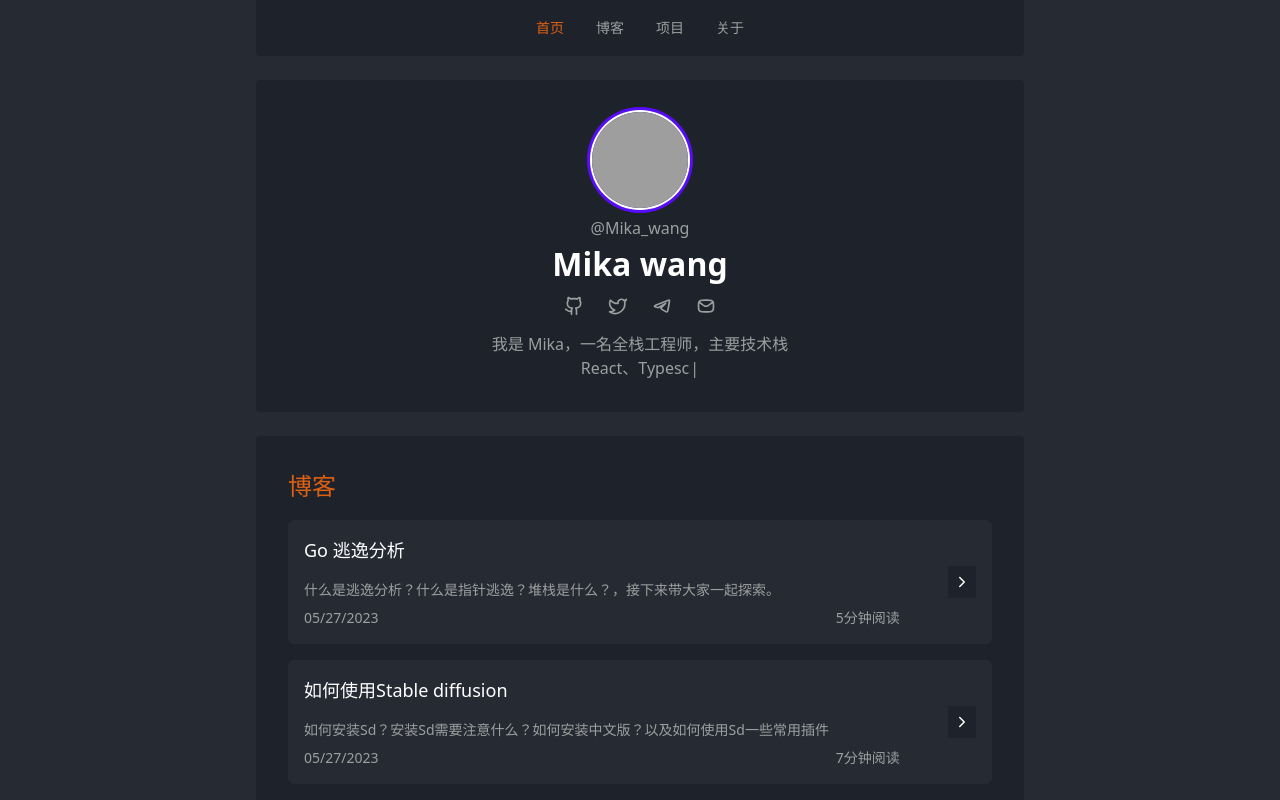
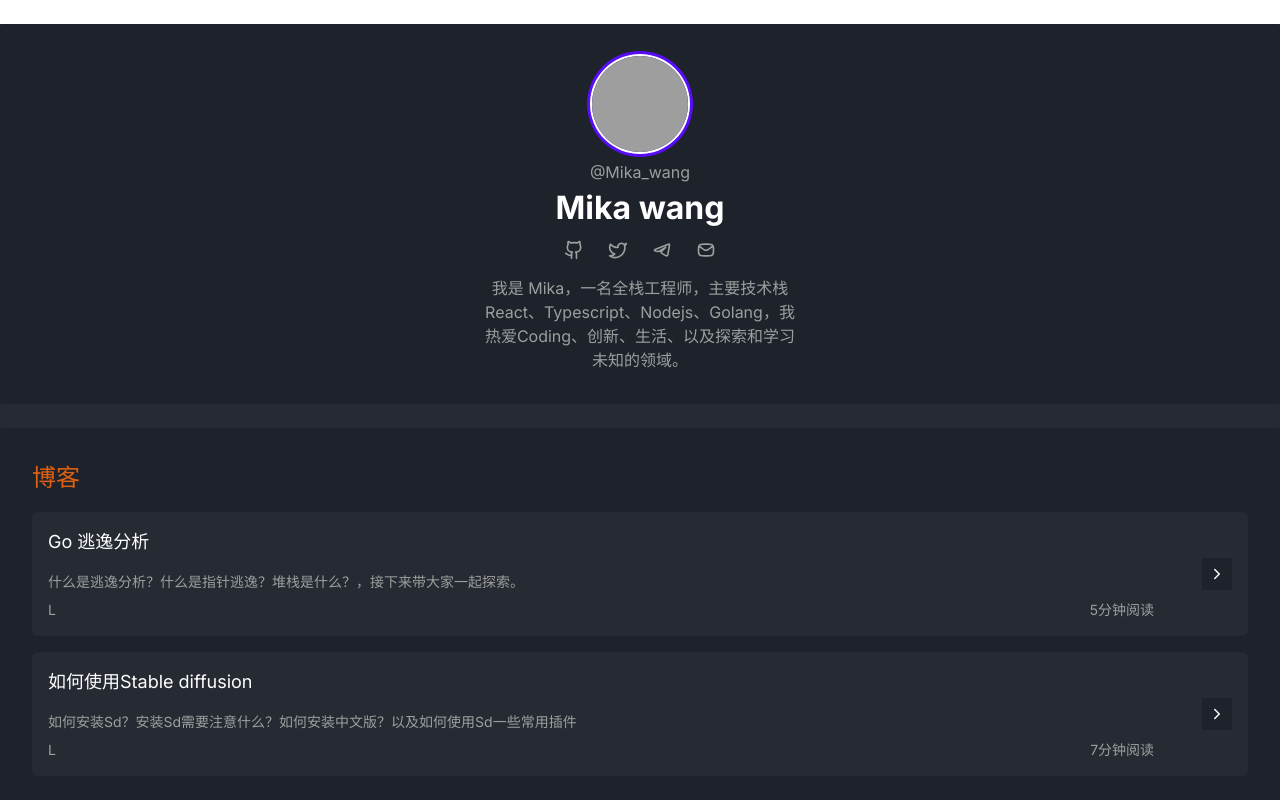
Before and after one commit to wangyi12358/blog-fe, a Next.js app: page / in a window 1280 px wide. Shown: the top 800 px of the page. Built offline with nearby package versions, Linux system fonts and the light colour scheme; grey boxes are pictures that could not be loaded.

Commit message:
feat: update pages

```diff
--- a/app/layout.tsx
+++ b/app/layout.tsx
@@ -24,6 +24,9 @@
 }) {
   return (
     <html className="dark" lang="zh-CN">
+      <head>
+        <title>Mika | 全栈开发者</title>
+      </head>
       <body className={inter.className}>{children}</body>
     </html>
   )
--- a/pages/index.tsx
+++ b/app/page.tsx
@@ -56,13 +56,14 @@
         <h2 className="animation-enter-from-bottom text-center text-white font-bold title">Mika wang</h2>
         {renderContacts()}
         <div className="mt-4 w-80 text-center">
-          <Typewriter
-            onInit={(typewriter)=> {
-              typewriter
-                .typeString('我是 Mika，一名全栈工程师，主要技术栈 React、Typescript、Nodejs、Golang，我热爱Coding、创新、生活、以及探索和学习未知的领域。')
-                .start();
-            }}
-          />
+          {/*<Typewriter*/}
+          {/*  onInit={(typewriter)=> {*/}
+          {/*    typewriter*/}
+          {/*      .typeString('我是 Mika，一名全栈工程师，主要技术栈 React、Typescript、Nodejs、Golang，我热爱Coding、创新、生活、以及探索和学习未知的领域。')*/}
+          {/*      .start();*/}
+          {/*  }}*/}
+          {/*/>*/}
+          我是 Mika，一名全栈工程师，主要技术栈 React、Typescript、Nodejs、Golang，我热爱Coding、创新、生活、以及探索和学习未知的领域。
         </div>
       </div>
     </div>
@@ -93,7 +94,7 @@
   )
 }
 
-function Index() {
+function HomePage() {
 
   return (
     <>
@@ -104,4 +105,4 @@
   );
 }
 
-export default Index;
+export default HomePage;
--- a/components/blog/posts.tsx
+++ b/components/blog/posts.tsx
@@ -1,6 +1,6 @@
 import React from 'react';
 import { Post } from '@/common/posts'
-import Router from 'next/router';
+// import { useRouter } from 'next/navigation';
 import dayjs from 'dayjs';
 import ChevronRight from '@/components/icons/chevron-right';
 import classnames from 'classnames';
@@ -16,6 +16,8 @@
  */
 const Posts: React.FC<Props> = ({ posts, className }) => {
 
+  // const router = useRouter()
+
   return (
     <div
       className={classnames(
@@ -25,7 +27,7 @@
       {posts.map((post, index) => {
 
         const onClick = () => {
-          Router.push(`/blog/${post.filename}`)
+          // router.push(`/blog/${post.filename}`)
         }
 
         return (
@@ -37,7 +39,7 @@
             key={`post_${index}`}
           >
             <div className="h-full basis-full">
-              <h4 onClick={onClick} className="text-lg text-white clickable">{post.title}</h4>
+              <h4 className="text-lg text-white clickable">{post.title}</h4>
               <div className="text-sm">{post.desc}</div>
               <div className="mt-2 flex justify-between text-sm">
                 <span>{dayjs(post.date).format('L')}</span>
@@ -45,7 +47,6 @@
               </div>
             </div>
             <div
-              onClick={onClick}
               style={{ backgroundColor: 'rgb(30, 34, 43)' }}
               className="clickable text-white text-lg w-8 h-8 blog-post-right ml-12 hidden md:block"
             >
```
Also changed, not shown: pagess/404.tsx (added, +7 -0 lines), pagess/_app.tsx (renamed from pages/_app.tsx), pagess/about/index.tsx (renamed from pages/about/index.tsx), pagess/blog/[filename].tsx (renamed from pages/blog/[filename].tsx), pagess/blog/index.tsx (renamed from pages/blog/index.tsx), pagess/project/index.tsx (renamed from pages/project/index.tsx).
